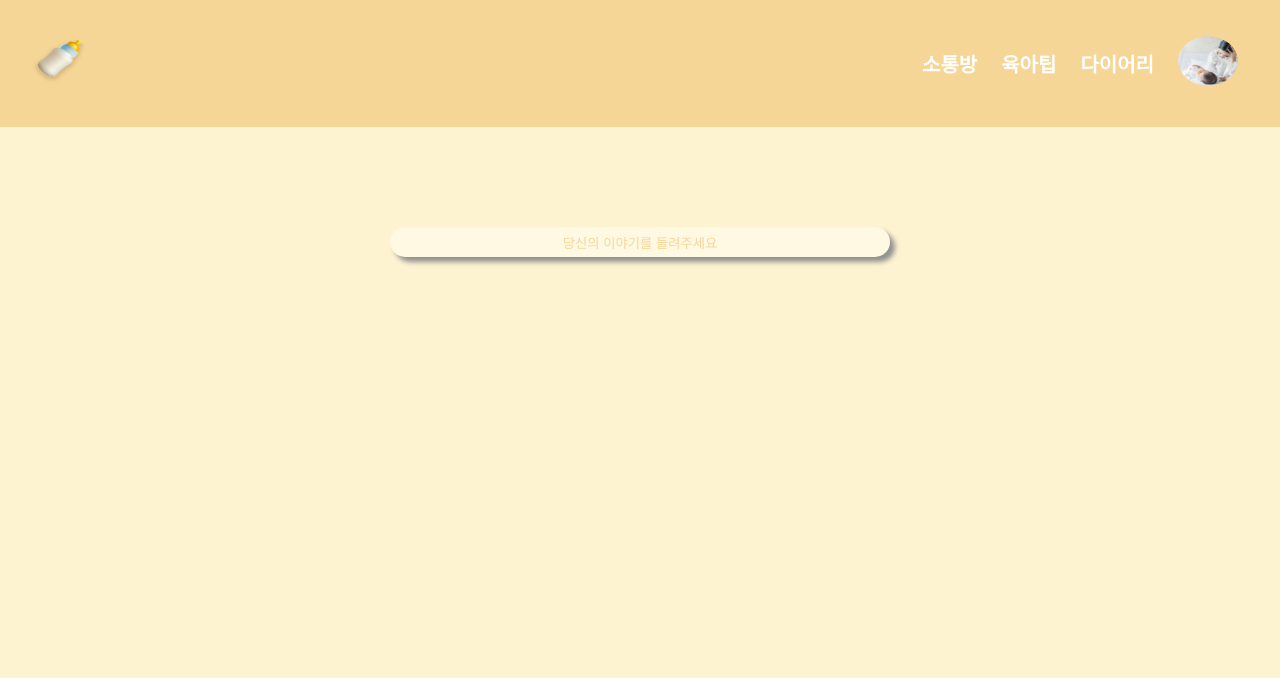
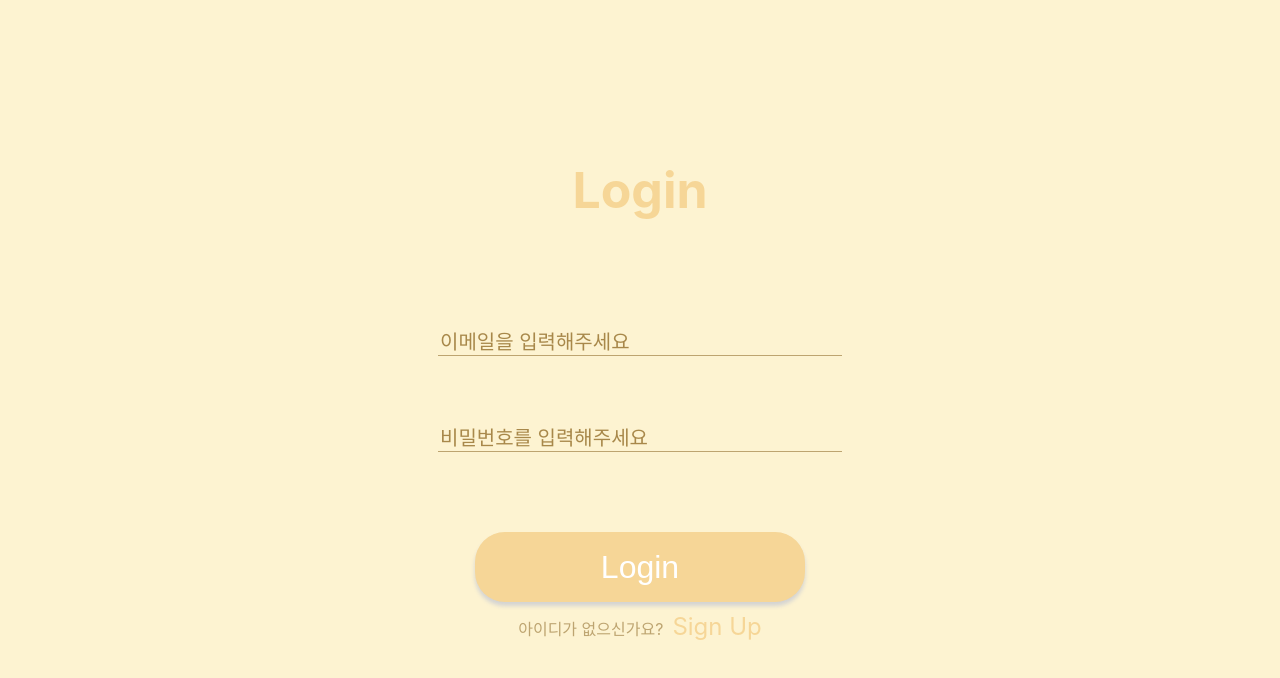
Before and after one commit to hyennin/i-care-server, a React (Create React App) app: page / in a window 1280 px wide. Shown: the top 678 px of the page. Built offline with nearby package versions, Linux system fonts and the light colour scheme.

Commit message:
Login css 수정

```diff
--- a/src/App.js
+++ b/src/App.js
@@ -4,7 +4,7 @@ import Communication from './page/Communication';
 
 function App() {
   return (
-   <Communication/>
+   <Login/>
   );
 }
 
--- a/src/page/Login.jsx
+++ b/src/page/Login.jsx
@@ -10,7 +10,7 @@ const Login = () => {
                 <PwInput type='password' placeholder='비밀번호를 입력해주세요' />
                 <Button>Login</Button>
             </Form>
-            <Text>아이디가 없으신가요?<SignUpBtn>Sign Up</SignUpBtn></Text>
+            <Text>아이디가 없으신가요?  <SignUpBtn href="/signup">Sign Up</SignUpBtn></Text>
         </Container>
     );
 }
@@ -79,10 +79,13 @@ const Button = styled.button`
 `;
 
 const Text = styled.div`
+    margin-top: 10px;
+    white-space: pre-wrap;
     color: #BDA470;
 `;
 
-const SignUpBtn = styled.button`
+const SignUpBtn = styled.a`
+    font-size: 24px;
     color: #F6D697;
 `;
 
```
